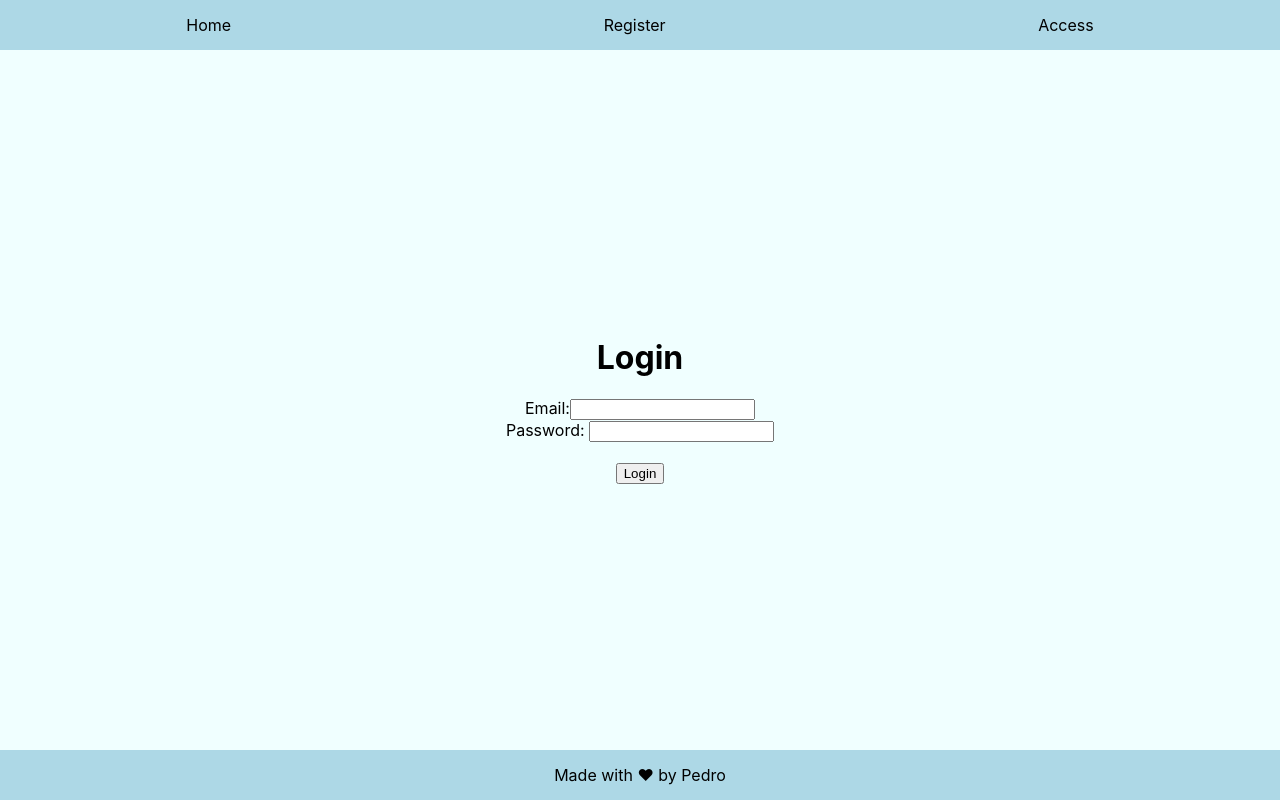
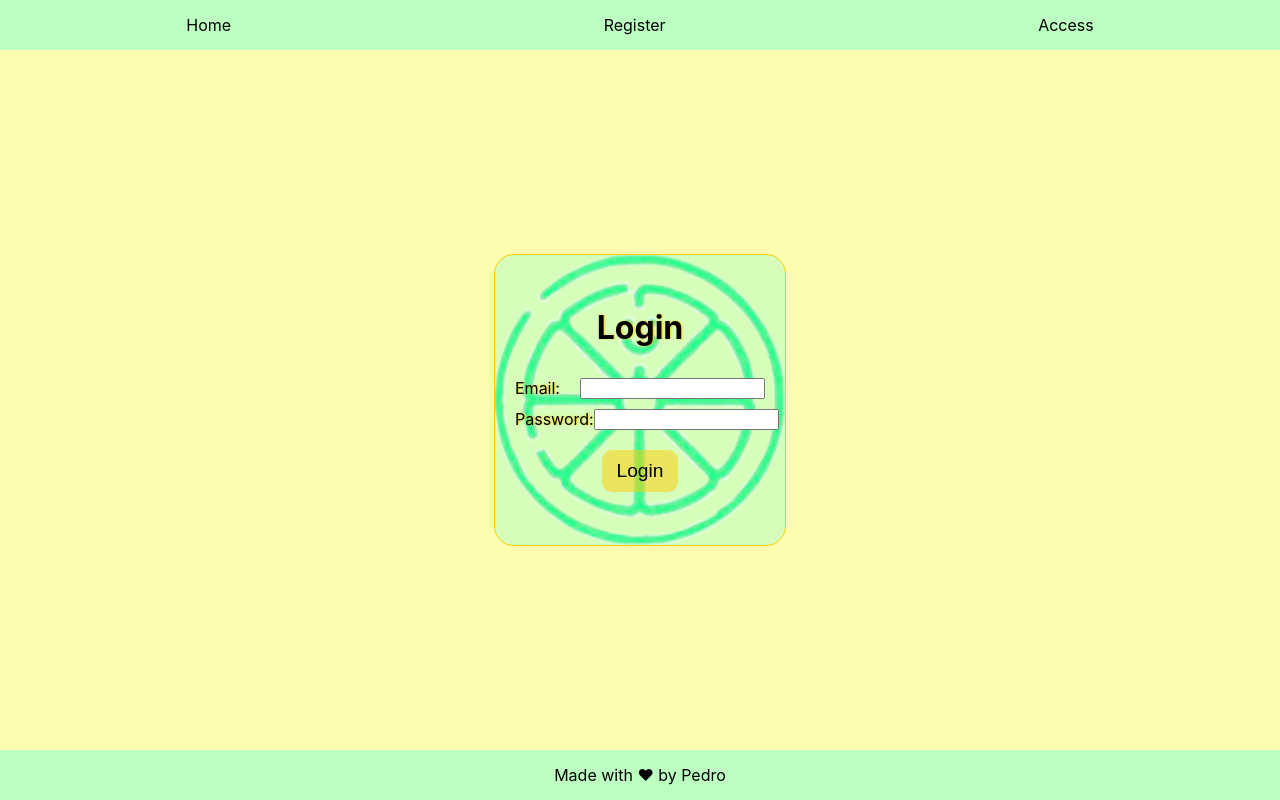
Before and after one commit to pedromndias/appilime-client, a React (Create React App) app: page /auth/login in a window 1280 px wide. Built offline with nearby package versions, Linux system fonts and the light colour scheme; no server answers.

Commit message:
Update styles

```diff
--- a/src/App.css
+++ b/src/App.css
@@ -1,6 +1,6 @@
 .App {
   text-align: center;
-  background-color:azure;
+  background-color:rgba(249, 249, 55, 0.4);
 }
 
 .leaflet-container {
@@ -30,7 +30,7 @@
   z-index: 10; */
   height: 50px;
   display: flex;
-  background-color: lightblue;
+  background-color: rgba(127, 255, 212, 0.5);
   justify-content: space-around;
   align-items: center;
 }
@@ -44,10 +44,12 @@
 .footer {
   height: 50px;
   display: flex;
-  background-color: lightblue;
+  background-color: rgba(127, 255, 212, 0.5);
   justify-content: space-around;
   align-items: center;
 }
+
+/* HOME */
 
 .home-container {
   width: 300px;
@@ -65,18 +67,64 @@
   text-decoration: none;
   cursor: pointer;
   color: black;
-  border: 2px solid lightgray;
   border-radius: 10px;
-  padding: 10px 15px;
+  padding: 15px 20px;
   font-size: 1.7em;
+  background-color: rgba(255, 204, 0, 0.5);
+  border: none;
 }
 .home-container a:hover {
-
+  background-color: rgb(255, 204, 0);
 }
 
 .spinner-container {
   width: 100px;
   margin: 20px auto;
+}
+
+/* SIGN UP and LOGIN*/
+.signup-form-container,
+.login-form-container {
+  border: 1px solid #FC0;
+  border-radius: 20px;
+  width: 250px;
+  height: 250px;
+  margin: 0 auto;
+  padding: 20px;
+  background-color: rgba(127, 255, 212, 0.3);
+  background-image: url("./assets/logo-01.png");
+  background-position: center;
+  background-size: cover;
+  background-repeat: no-repeat;
+  background-blend-mode:color-dodge;
+  display: flex;
+  flex-direction: column;
+  justify-content: center;
+}
+.signup-form-container h1,
+.login-form-container h1 {
+  margin-top: 0px;
+  text-shadow: #FC0 1px 0 2px;
+}
+.signup-form-input,
+.login-form-input {
+  display: flex;
+  justify-content: space-between;
+  margin-top: 10px;
+  text-shadow: #FC0 1px 0 2px;
+}
+.signup-button,
+.login-button {
+  background-color: rgba(255, 204, 0, 0.5);
+  border: none;
+  padding: 10px 15px;
+  font-size: 1.2em;
+  border-radius: 10px;
+  cursor: pointer;
+}
+.signup-button:hover,
+.login-button:hover {
+  background-color: rgb(255, 204, 0);
 }
 
 /* THEMES */
@@ -93,7 +141,7 @@
 .grayTheme {
   .navbar,
   .footer {
-    background-color: gray;
+    background-color: rgba(190, 255, 61, 0.8);
     color: black;
   }
   .navbar a {
@@ -103,7 +151,7 @@
 .redTheme {
   .navbar,
   .footer {
-    background-color: darkred;
+    background-color: rgb(209, 0, 0);
     color: white;
   }
   .navbar a {
@@ -113,12 +161,58 @@
 .blueTheme {
   .navbar,
   .footer {
-    background-color: lightblue;
+    background-color:rgba(0, 213, 255, 0.8);
     color: white;
   }
   .navbar a {
     color: white;
   }
+}
+
+.theme-button-container {
+  width: 400px;
+  display: flex;
+  justify-content: center;
+  align-items: center;
+  margin: 0 auto;
+}
+
+.theme-button {
+  background-color: rgba(255, 204, 0, 0.5);
+  border: none;
+  padding: 9px 14px;
+  font-size: 1.2em;
+  border-radius: 10px;
+  cursor: pointer;
+  margin: 2px;
+}
+.focus-button {
+  background-color: black;
+  color: white;
+}
+.focus-button:hover {
+  background-color: rgba(0, 0, 0, 0.5);
+}
+.lazy-button {
+  background-color: rgba(190, 255, 61, 0.8);
+  color: black;
+}
+.lazy-button:hover {
+  background-color: rgba(190, 255, 61, 0.5);
+}
+.excited-button {
+  background-color: rgb(209, 0, 0);
+  color: white;
+}
+.excited-button:hover {
+  background-color: rgba(209, 0, 0, 0.5);
+}
+.melancholic-button {
+  background-color:rgba(0, 213, 255, 0.8);
+  color: white;
+}
+.melancholic-button:hover {
+  background-color:rgba(0, 213, 255, 0.5);
 }
 
 /* LISTS */
@@ -264,6 +358,22 @@
   height: 25px;
   cursor: pointer;
 }
+.focus-word {
+  color: black;
+  text-shadow: #757575 1px 0 1px;
+}
+.lazy-word {
+  color: rgba(190, 255, 61, 0.8);
+  text-shadow: #757575 1px 0 1px;
+}
+.excited-word {
+  color: rgb(209, 0, 0);
+  text-shadow: #757575 1px 0 1px;
+}
+.melancholic-word {
+ color: rgba(0, 213, 255, 0.8);
+ text-shadow: #757575 1px 0 1px;
+}
 
 
 @media (min-width: 870px) {
--- a/src/context/theme.context.js
+++ b/src/context/theme.context.js
@@ -21,7 +21,7 @@ function ThemeWrapper(props) {
     // Create a useEffect to run our manageTheme function when the component mounts:
     useEffect(() => {
         manageTheme()
-    }, [])
+    }, []) // user?
 
     // Create a function to manage the theme:
     const manageTheme = async () => {
@@ -46,6 +46,7 @@ function ThemeWrapper(props) {
             setIsLoading(false)
         }
     }
+
 
     //2. The context object we will pass:
     const passedContext = {
--- a/src/pages/auth/Login.jsx
+++ b/src/pages/auth/Login.jsx
@@ -79,7 +79,7 @@ function Login() {
 
         <br />
 
-        <button type="submit">Login</button>
+        <button className="login-button" type="submit">Login</button>
 
         {/* If we have an error, we will show it: */}
         {errorMessage && <p style={{color: "red"}}>{errorMessage}</p>}
--- a/src/pages/auth/Signup.jsx
+++ b/src/pages/auth/Signup.jsx
@@ -81,7 +81,7 @@ function Signup() {
 
         <br />
 
-        <button type="submit">Signup</button>
+        <button className="signup-button"  type="submit">Signup</button>
 
         {/* If we have an error, we will show it: */}
         {errorMessage && <p style={{color: "red"}}>{errorMessage}</p>}
--- a/src/pages/private/Main.jsx
+++ b/src/pages/private/Main.jsx
@@ -37,16 +37,15 @@ function Main() {
     )
   }
 
-
   return (
     <div>
       <img src={logo} alt="logo" />
       <h2>How's your mood?</h2>
-      <div>
-        <button onClick={()=>handleMoodChange("focus")}>focus</button>
-        <button onClick={()=>handleMoodChange("lazy")}>lazy</button>
-        <button onClick={()=>handleMoodChange("excited")}>excited</button>
-        <button onClick={()=>handleMoodChange("melancholic")}>melancholic</button>
+      <div className="theme-button-container">
+        <button className="theme-button focus-button" onClick={()=>handleMoodChange("focus")}>focus</button>
+        <button className="theme-button lazy-button" onClick={()=>handleMoodChange("lazy")}>lazy</button>
+        <button className="theme-button excited-button" onClick={()=>handleMoodChange("excited")}>excited</button>
+        <button className="theme-button melancholic-button" onClick={()=>handleMoodChange("melancholic")}>melancholic</button>
       </div>
     </div>
   )
--- a/src/pages/private/Profile.jsx
+++ b/src/pages/private/Profile.jsx
@@ -148,7 +148,7 @@ function Profile() {
         </div>
       </div>
         <div>
-          <h3>Current mood: {user.mood}</h3>
+          <h3>Current mood: <span className={`${user.mood}-word`}>{user.mood}</span></h3>
         </div>
       {errorMessage && <p style={{color: "red"}}>{errorMessage}</p>}
     </div>
```
